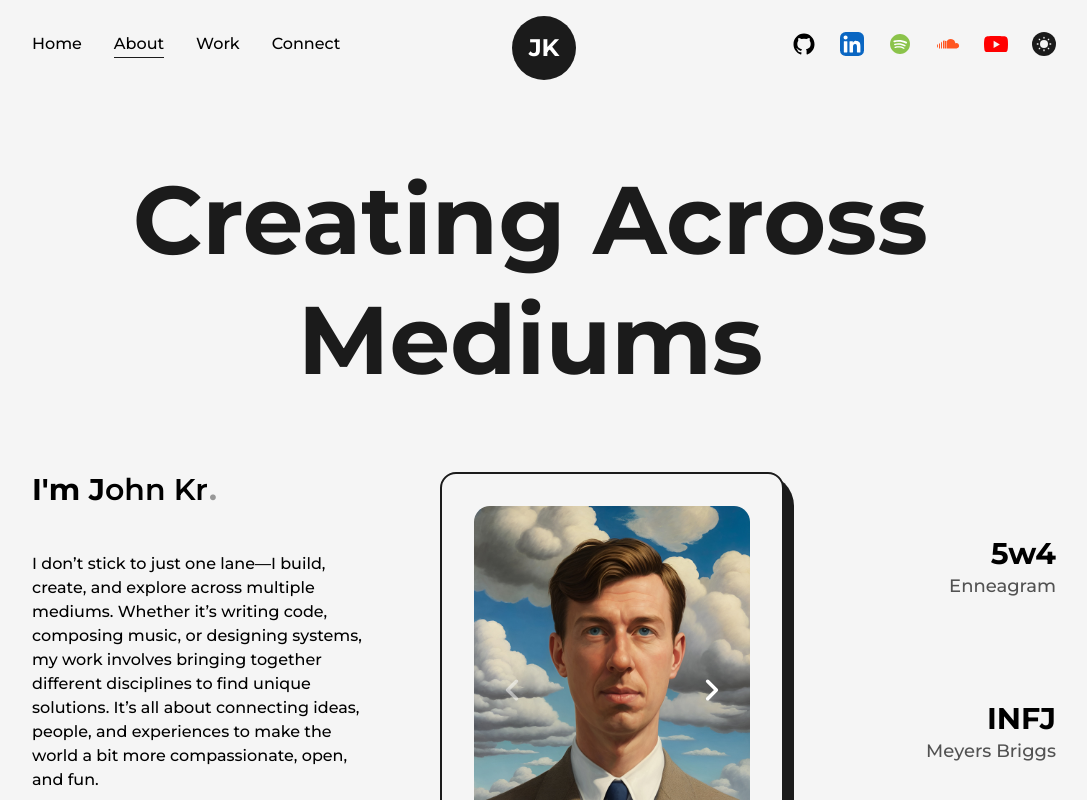
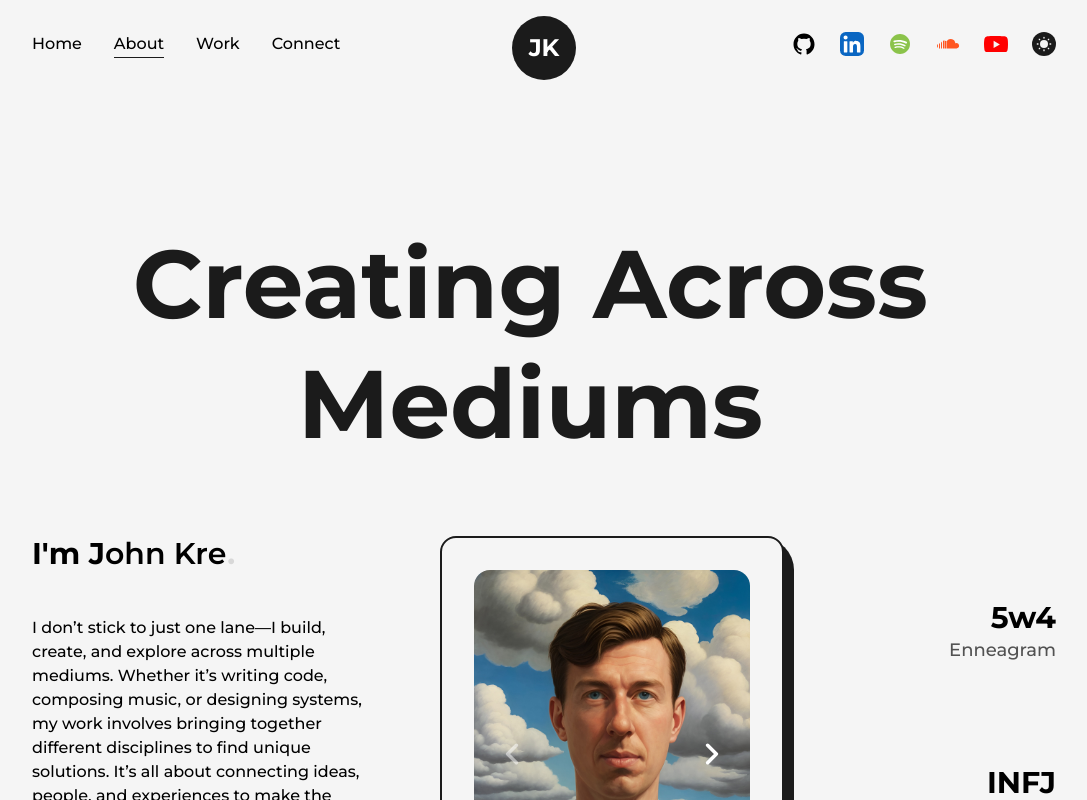
Before and after one commit to J-Krush/jk-brand-site, a Next.js app: page /about in a window 1280 px wide. Shown: the top 800 px of the page, without its empty margins (96-1183 px from the left). Built offline with nearby package versions, Linux system fonts and the light colour scheme.

Commit message:
style: fix top margins

```diff
--- a/src/pages/about.js
+++ b/src/pages/about.js
@@ -77,7 +77,7 @@ export default function About() {
         <Layout className="pt-16">
           <AnimatedText
             text="Creating across mediums"
-            className="mb-16 !text-8xl !leading-tight lg:!text-6xl xs:!text-3xl md:text-left sm:mb-8"
+            className="my-16 !text-8xl !leading-tight lg:!text-6xl xs:!text-3xl sm:mb-8"
           />
 
           {/* This is the grid */}
--- a/src/pages/connect.js
+++ b/src/pages/connect.js
@@ -222,7 +222,7 @@ export default function Connect() {
         <Layout className="pt-16">
           <AnimatedText
               text="Let's Connect"
-              className="!text-8xl !leading-tight lg:!text-7xl sm:mb-8 sm:!text-6xl xs:!text-4xl"
+              className="my-16 !text-8xl !leading-tight lg:!text-7xl sm:mb-8 sm:!text-6xl xs:!text-4xl"
           />
           <p className="font-medium text-lg mb-8 text-center">
                 I love collaborating. Got an idea or project? Let&apos;s make something awesome together!
--- a/src/pages/index.js
+++ b/src/pages/index.js
@@ -34,7 +34,7 @@ export default function Home() {
         className={`flex mb-36 min-h-screen items-center text-dark dark:text-light sm:items-start`}
       >
         <Layout className="pt-16">
-          <div className="flex w-full items-start justify-between lg:items-center lg:flex-col lg:mt-16">
+          <div className="my-16 flex w-full items-start justify-between lg:items-center lg:flex-col">
             {/* <div className="w-1/2 lg:justify-center md:inline-block md:w-full"> */}
             <div className="w-1/2 p-6 lg:hidden">
               <Image
@@ -47,10 +47,6 @@ export default function Home() {
             </div>
 
             <div className="flex w-1/2 flex-col items-start self-center lg:items-center lg:w-full lg:text-center">
-              {/* <AnimatedText
-                text="Creating across mediums, connecting the dots, making magic happen."
-                className="!text-left !text-6xl xl:!text-5xl lg:!text-6xl md:!text-5xl sm:!text-3xl"
-              /> */}
               <div className="h-8 mb-6">
                 <Typewriter
                   className="mb-4 text-lg font-bold uppercase text-dark/75 dark:text-light/75"
--- a/src/pages/work.js
+++ b/src/pages/work.js
@@ -36,7 +36,7 @@ export default function Work() {
         <Layout className="pt-16 mb-36">
           <AnimatedText
             text="My Work"
-            className="mb-8 !text-8xl !leading-tight lg:!text-7xl sm:mb-8 sm:!text-6xl xs:!text-4xl"
+            className="my-16 !text-8xl !leading-tight lg:!text-7xl sm:mb-8 sm:!text-6xl xs:!text-4xl"
           />
           <p className="font-large mb-8 text-center">
             I help businesses set up key infrastructure, and automate processes.
```
